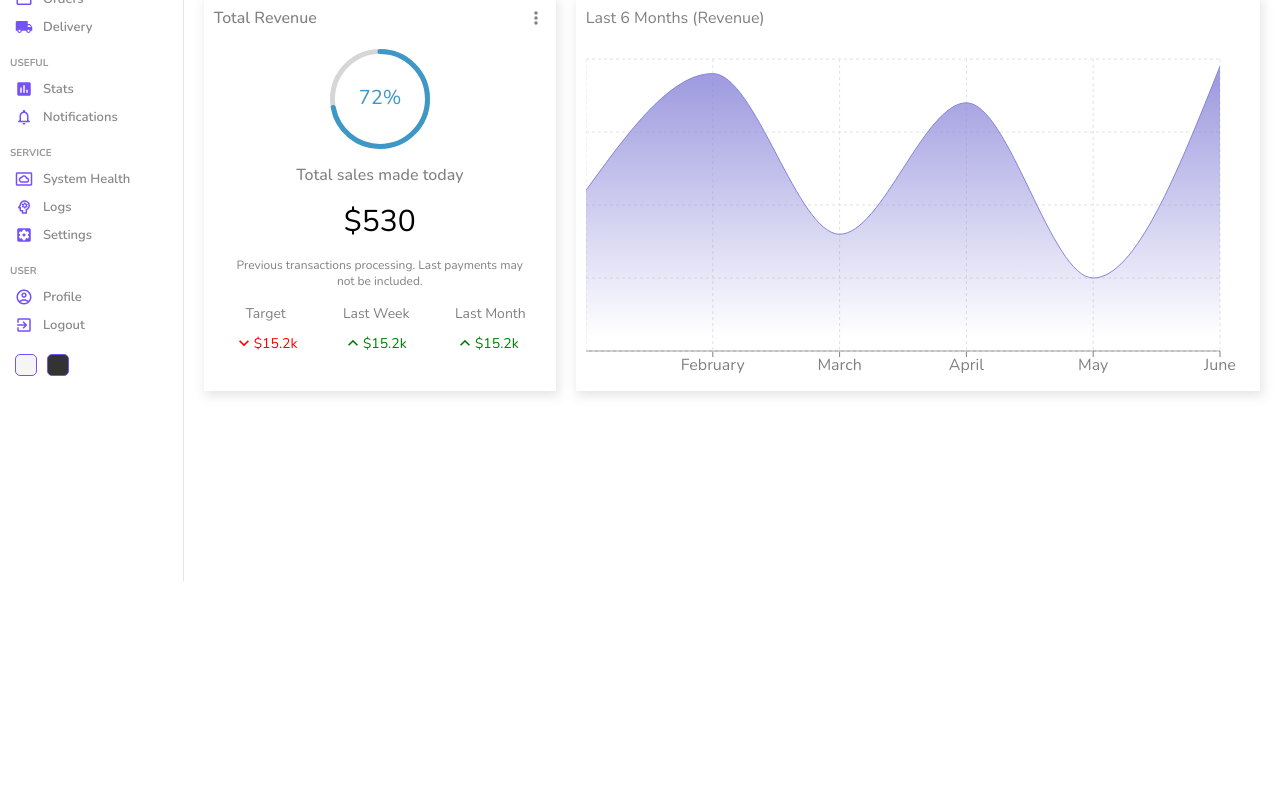
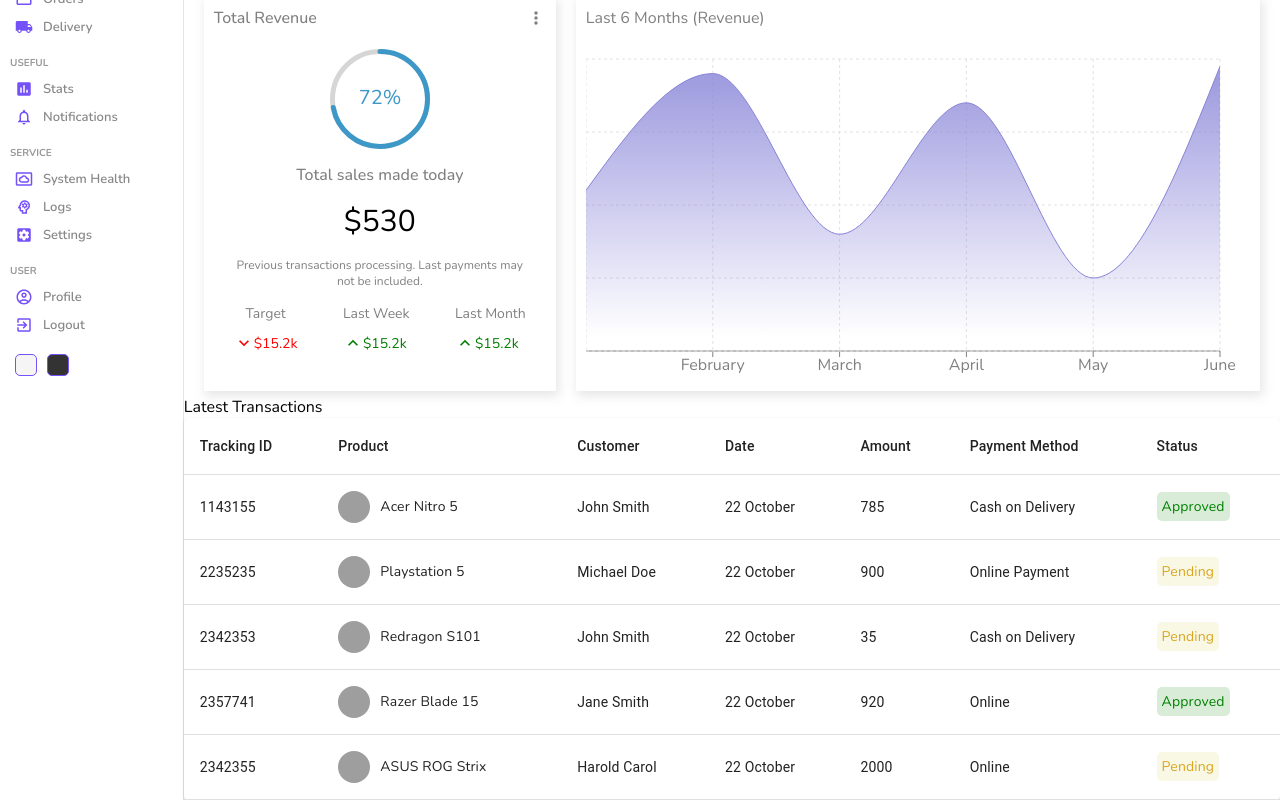
Before and after one commit to daw-maj-pl/admin-dashboard, a React (Create React App) app: page / in a window 1280 px wide. Shown: the part 219-1019 px from the top of the page. Before the commit the page ends 800 px from the top, so only its background shows below. Built offline with nearby package versions, Linux system fonts and the light colour scheme; grey boxes are pictures that could not be loaded.

Commit message:
Import and render Table component

```diff
--- a/src/pages/home/Home.jsx
+++ b/src/pages/home/Home.jsx
@@ -3,6 +3,7 @@ import Navbar from '../../components/navbar/Navbar';
 import Widget from '../../components/widget/Widget';
 import Featured from '../../components/featured/Featured';
 import Chart from '../../components/chart/Chart';
+import Table from '../../components/table/Table';
 import './home.scss';
 
 const Home = () => {
@@ -21,6 +22,10 @@ const Home = () => {
           <Featured />
           <Chart title="Last 6 Months (Revenue)" aspect={2 / 1} />
         </div>
+        <div className="listContainer">
+          <div className="listTitle">Latest Transactions</div>
+          <Table />
+        </div>
       </div>
     </div>
   );
```
